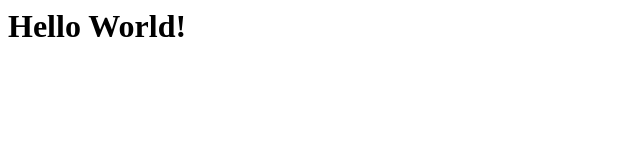
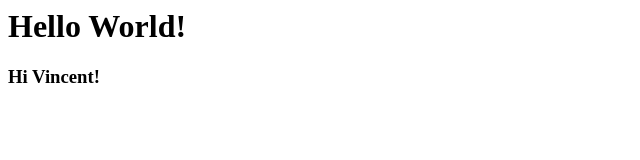
Before and after one commit to KeishPi/Test-Website, a plain HTML site: page index.html in a window 1280 px wide. Shown: the whole page, without its empty margins (0-640 px from the left). Drawn offline with Linux system fonts and the light colour scheme.

Commit message:
added Hi Vincent

```diff
--- a/index.html
+++ b/index.html
@@ -1 +1,2 @@
 <h1> Hello World! </h1>
+<h3> Hi Vincent! </h3>
```
